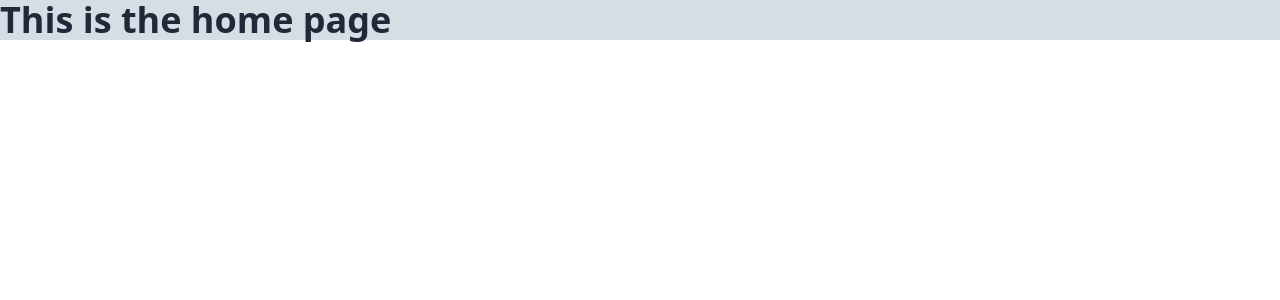
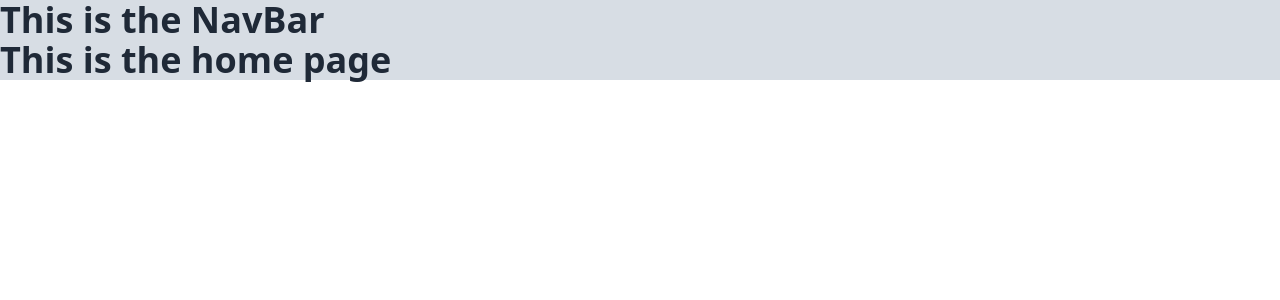
Before and after one commit to geewjh/just-wear-fe, a React (Vite) app: page /home in a window 1280 px wide. Shown: the top 300 px of the page. Built offline with nearby package versions, Linux system fonts and the light colour scheme.

Commit message:
feat: add navbar

```diff
--- /dev/null
+++ b/src/components/NavBar/NavBar.jsx
@@ -0,0 +1,3 @@
+export default function NavBar() {
+  return <nav>This is the NavBar</nav>;
+}
--- a/src/pages/App/App.jsx
+++ b/src/pages/App/App.jsx
@@ -2,6 +2,7 @@ import { useState } from "react";
 import AuthPage from "../AuthPage/AuthPage";
 import HomePage from "../HomePage/HomePage";
 import { Routes, Route } from "react-router-dom";
+import NavBar from "../../components/NavBar/NavBar";
 
 function App() {
   const [user, setUser] = useState(true);
@@ -10,9 +11,12 @@ function App() {
     <>
       <main className="bg-neutral-content text-4xl font-bold">
         {user ? (
-          <Routes>
-            <Route path="/home" element={<HomePage />} />
-          </Routes>
+          <>
+            <NavBar />
+            <Routes>
+              <Route path="/home" element={<HomePage />} />
+            </Routes>
+          </>
         ) : (
           <AuthPage />
         )}
```
